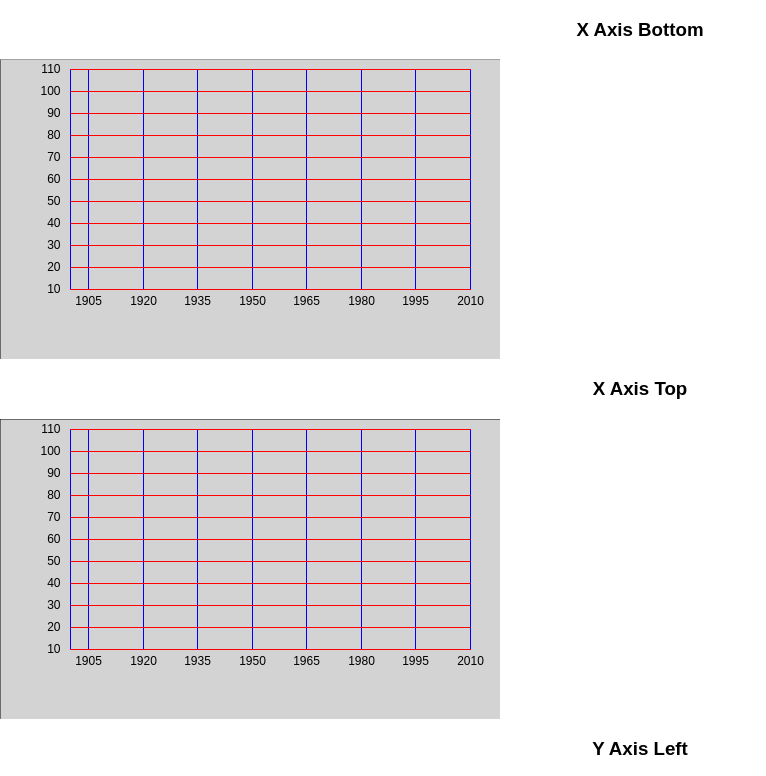
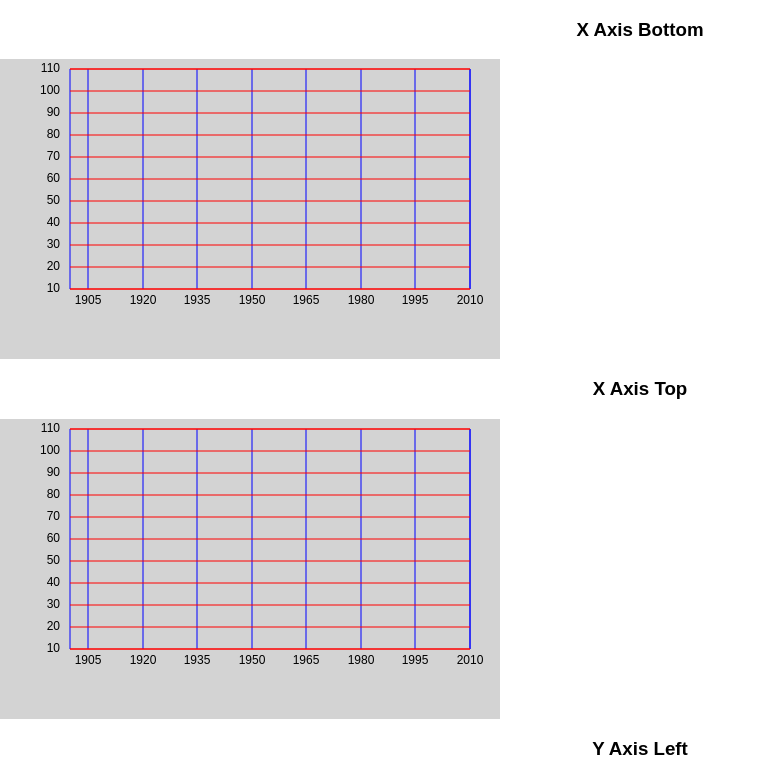
Before and after one commit to t4sk/react-canvas-time-series, a React (Create React App) app: page / in a window 1280 px wide. Shown: the top 776 px of the page, without its empty margins (0-766 px from the left). Built offline with nearby package versions, Linux system fonts and the light colour scheme.

Commit message:
remove translate

```diff
--- a/src/common/background/index.js
+++ b/src/common/background/index.js
@@ -19,9 +19,6 @@ export function draw (ctx: any, props: Props) {
     props.canvas.height
   )
 
-  // style lines
-  ctx.lineWidth = 1
-
   drawXLines(ctx, props)
   drawYLines(ctx, props)
 }
--- a/src/common/test-canvas.js
+++ b/src/common/test-canvas.js
@@ -54,9 +54,6 @@ class TestCanvas extends Component {
         this.mouse.mouseDownY = undefined
       })
     }
-
-    // translate by half pixel to draw thin lines
-    this.ctx.testCanvas.translate(0.5, 0.5)
 
     if (this.props.showUI) {
       this.animate()
```
